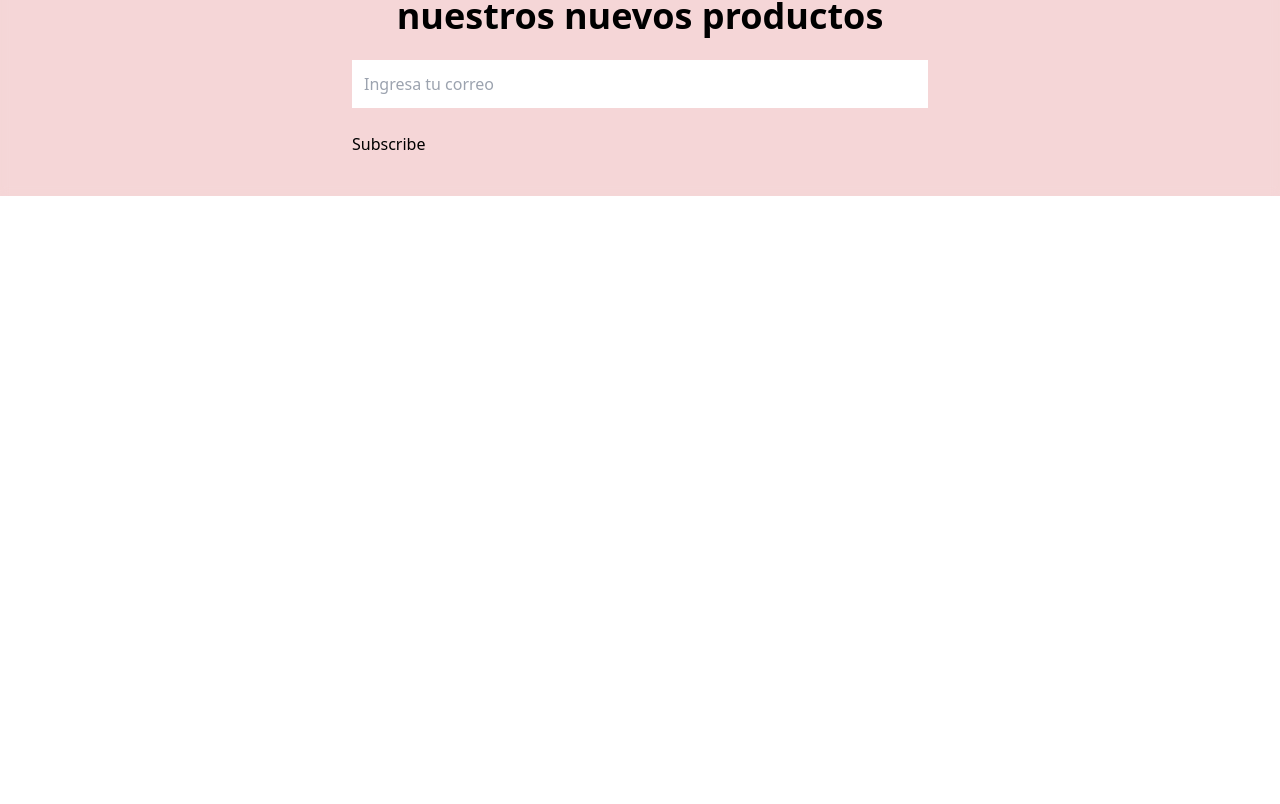
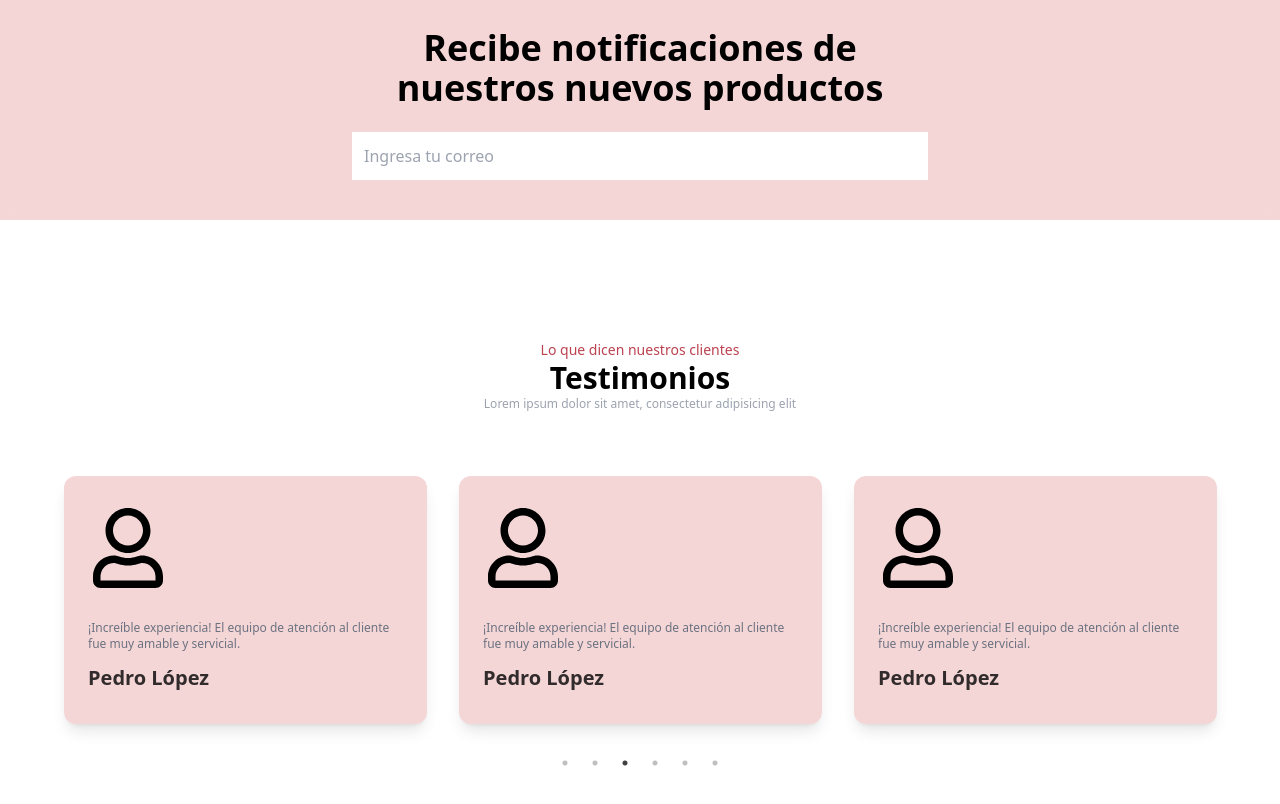
Before and after one commit to AcFallen/thani-catalogo, a React (Vite) app: page / in a window 1280 px wide. Shown: the part 1636-2440 px from the top of the page. Before the commit the page ends 1912 px from the top, so only its background shows below. Built offline with nearby package versions, Linux system fonts and the light colour scheme; no server answers.

Commit message:
Agregando sección de testimonios

```diff
--- a/src/App.jsx
+++ b/src/App.jsx
@@ -6,6 +6,7 @@ import Banner from "./components/Banner/Banner";
 import Subscribe from "./components/Subscribe/Subscribe";
 import AOS from "aos";
 import "aos/dist/aos.css";
+import Testimonials from "./components/Testimonials/Testimonials";
 
 
 const App = () => {
@@ -27,6 +28,7 @@ const App = () => {
       <Products/>
       <Banner></Banner>
       <Subscribe />
+      <Testimonials/>
     </div>
   );
 };
--- a/src/components/Products/Products.jsx
+++ b/src/components/Products/Products.jsx
@@ -53,6 +53,9 @@ const Products = () => {
               );
             })}
           </div>
+          <div className="flex justify-center">
+            <button className="text-center mt-10 cursor-pointer bg-solid-pink-500 text-white py-1 p-2 rounded-md">Mirar todo los productos</button>
+          </div>
         </div>
       </div>
     </div>
--- a/src/components/Subscribe/Subscribe.jsx
+++ b/src/components/Subscribe/Subscribe.jsx
@@ -28,7 +28,7 @@ const Subscribe = () => {
             onChange={handleEmailChange}
             className="w-full p-3"
           />
-          <button type="submit">Subscribe</button>
+          {/* <button type="submit">Subscribe</button> */}
         </form>
       </div>
     </div>
--- /dev/null
+++ b/src/components/Testimonials/Testimonials.jsx
@@ -0,0 +1,122 @@
+import React from "react";
+import Slider from "react-slick";
+import { FaRegUser } from "react-icons/fa";
+
+const TestiominalData = [
+  {
+    id: 1,
+    name: "Juan Pérez",
+    text: "¡Excelente servicio! Me ayudaron a resolver mi problema rápidamente.",
+  },
+  {
+    id: 2,
+    name: "María González",
+    text: "Estoy muy contenta con el producto. Funciona perfectamente.",
+  },
+  {
+    id: 3,
+    name: "Pedro López",
+    text: "¡Increíble experiencia! El equipo de atención al cliente fue muy amable y servicial.",
+  },
+  {
+    id: 4,
+    name: "Pedro López",
+    text: "¡Increíble experiencia! El equipo de atención al cliente fue muy amable y servicial.",
+  },
+  {
+    id: 5,
+    name: "Pedro López",
+    text: "¡Increíble experiencia! El equipo de atención al cliente fue muy amable y servicial.",
+  },
+  {
+    id: 6,
+    name: "Pedro López",
+    text: "¡Increíble experiencia! El equipo de atención al cliente fue muy amable y servicial.",
+  },
+];
+
+const Testimonials = () => {
+  var settings = {
+    dots: true,
+    arrows: false,
+    infinite: true,
+    speed: 500,
+    slidesToScroll: 1,
+    autoplay: true,
+    autoplaySpeed: 2000,
+    cssEase: "linear",
+    pauseOnHover: true,
+    pauseOnFocus: true,
+    responsive: [
+      {
+        breakpoint: 10000,
+        settings: {
+          slidesToShow: 3,
+          slidesToScroll: 1,
+          infinite: true,
+        },
+      },
+      {
+        breakpoint: 1024,
+        settings: {
+          slidesToShow: 2,
+          slidesToScroll: 1,
+          infinite: 2,
+        },
+      },
+      {
+        breakpoint: 640,
+        settings: {
+          slidesToShow: 1,
+          slidesToScroll: 1,
+        },
+      },
+    ],
+  };
+
+  return (
+    <div className="py-10 mb-10">
+      <div className="container">
+        {/* header section */}
+        <div className=" text-center mb-10 max-w[600px] mx-auto">
+          <p className="text-sm text-solid-pink-600">
+            Lo que dicen nuestros clientes
+          </p>
+          <h2 className="text-3xl font-bold" data-aos="fade-up">
+            Testimonios
+          </h2>
+          <p className="text-xs text-gray-400" data-aos="fade-up">
+            Lorem ipsum dolor sit amet, consectetur adipisicing elit
+          </p>
+        </div>
+        {/* testimonials section */}
+        <div data-aos="zoom-in">
+          <Slider {...settings}>
+            {TestiominalData.map((data) => (
+              <div className="my-6">
+                <div
+                  key={data.id}
+                  className="flex flex-col gap-4 shadow-lg py-8 px-6 mx-4 rounded-xl bg-solid-pink-200 relative "
+                >
+                  <div className="mb-4">
+                    <FaRegUser className=" rounded-md w-20 h-20" />
+                  </div>
+                  <div className="flex flex-col items-center gap-4">
+                    <div className="space-y-3">
+                      <p className="text-xs text-gray-500">{data.text}</p>
+                      <h3 className="text-xl font-bold text-black/80">
+                        {data.name}
+                      </h3>
+                    </div>
+                  </div>
+                </div>
+              </div>
+            ))}
+          </Slider>
+        </div>
+      </div>
+    </div>
+  );
+};
+
+export default Testimonials;
```
Also changed, not shown: src/components/Footer/Footer.jsx (added).
